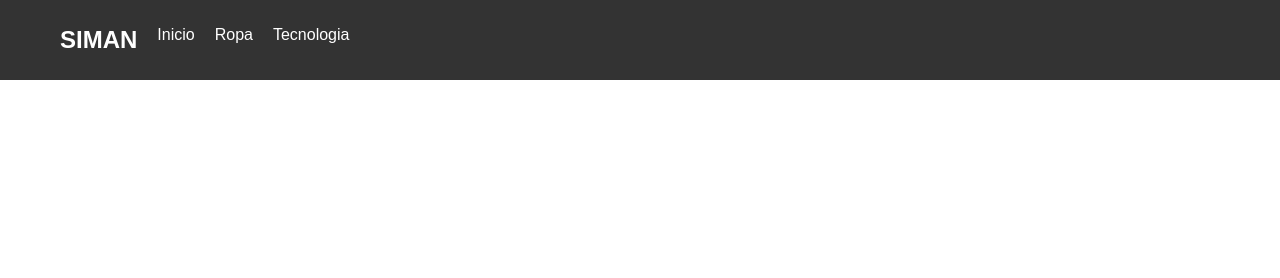
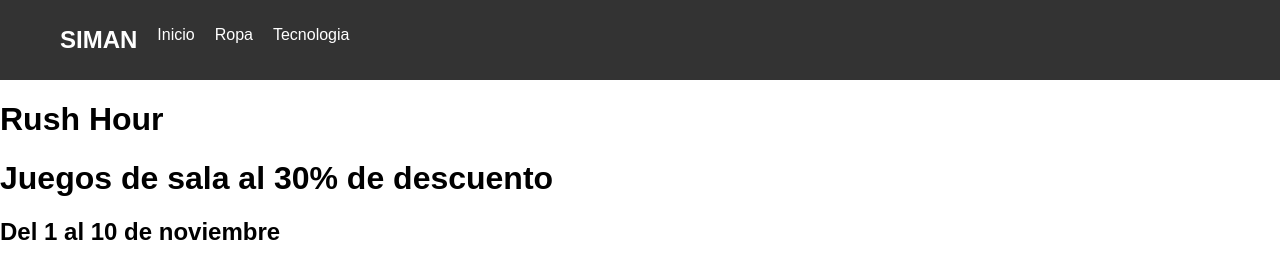
Before and after one commit to FerNIX1/landing-page-Siman, a plain HTML site: page Tecnologia.html in a window 1280 px wide. Drawn offline with Linux system fonts and the light colour scheme.

Commit message:
feat(html):make a header of Tecnologia.html

```diff
--- a/Tecnologia.html
+++ b/Tecnologia.html
@@ -23,5 +23,10 @@
             </li>
         </ul>
     </nav>
+    <header>
+        <h1>Rush Hour</h1>
+        <h1>Juegos de sala al 30% de descuento</h1>
+        <h2>Del 1 al 10 de noviembre</h2>
+    </header>
 </body>
 </html>
```
